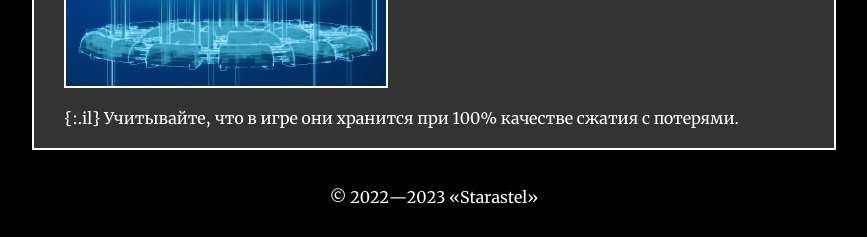
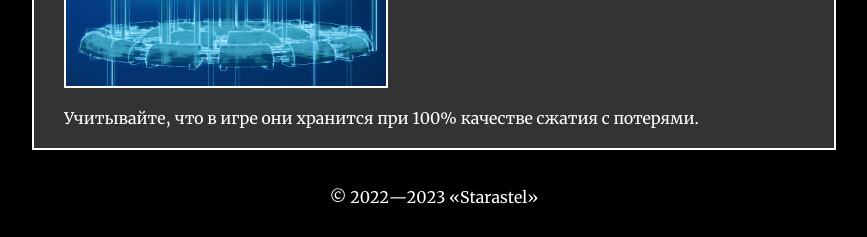
Before and after one commit to Starastel/stStarastel, a Jekyll site: the page built from _posts/2022-05-02-didnt-expect-any-changes.md, in a window 1280 px wide. Shown: the part 1550-1787 px from the top of the page, without its empty margins (206-1073 px from the left). Built offline with Jekyll 4.4.1, drawn with Linux system fonts in a browser that asks for light colours.

Commit message:
Update 2022-05-02-didnt-expect-any-changes.md

```diff
--- a/_posts/2022-05-02-didnt-expect-any-changes.md
+++ b/_posts/2022-05-02-didnt-expect-any-changes.md
@@ -35,5 +35,4 @@
 - Перерисованы фоны, указывающие текущий игровой день для русского и английского языков.
 
 ### Пример:
-![](/images/days_of_week.webp){:width="320"}
-{:.il} Учитывайте, что в игре они хранится при 100% качестве сжатия с потерями.
+![](/images/days_of_week.webp){:width="320"} Учитывайте, что в игре они хранится при 100% качестве сжатия с потерями.
```
